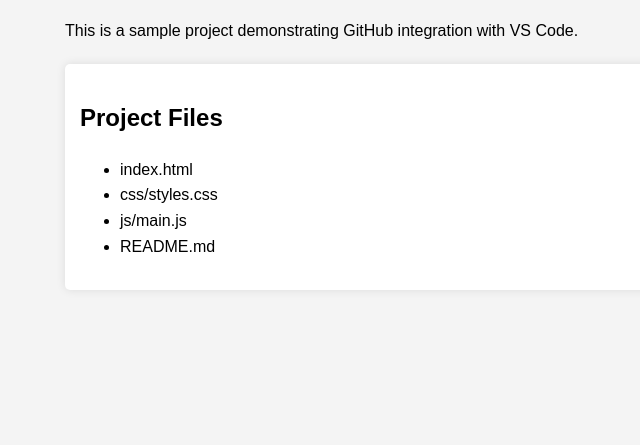
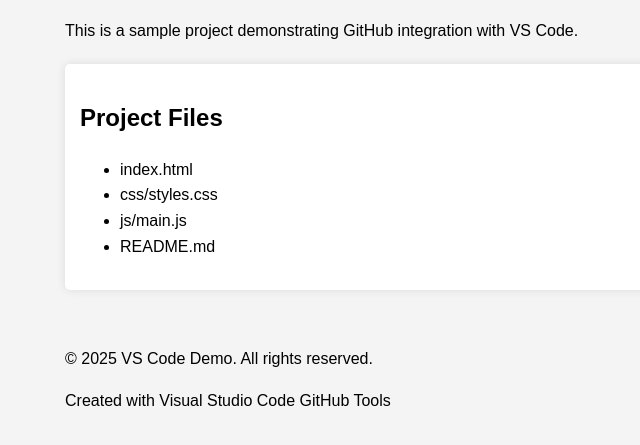
Before and after one commit to MartyBobo/vs-code-demo, a plain HTML site: page index.html in a window 1280 px wide. Shown: the part 107-552 px from the top of the page, without its empty margins (63-703 px from the left). Drawn offline with Linux system fonts and the light colour scheme.

Commit message:
Add footer to index.html

```diff
--- a/index.html
+++ b/index.html
@@ -12,6 +12,14 @@
         <p>This is a sample project demonstrating GitHub integration with VS Code.</p>
         <div id="app"></div>
     </div>
+
+    <footer>
+        <div class="container">
+            <p>&copy; 2025 VS Code Demo. All rights reserved.</p>
+            <p>Created with Visual Studio Code GitHub Tools</p>
+        </div>
+    </footer>
+
     <script src="js/main.js"></script>
 </body>
 </html>
```
